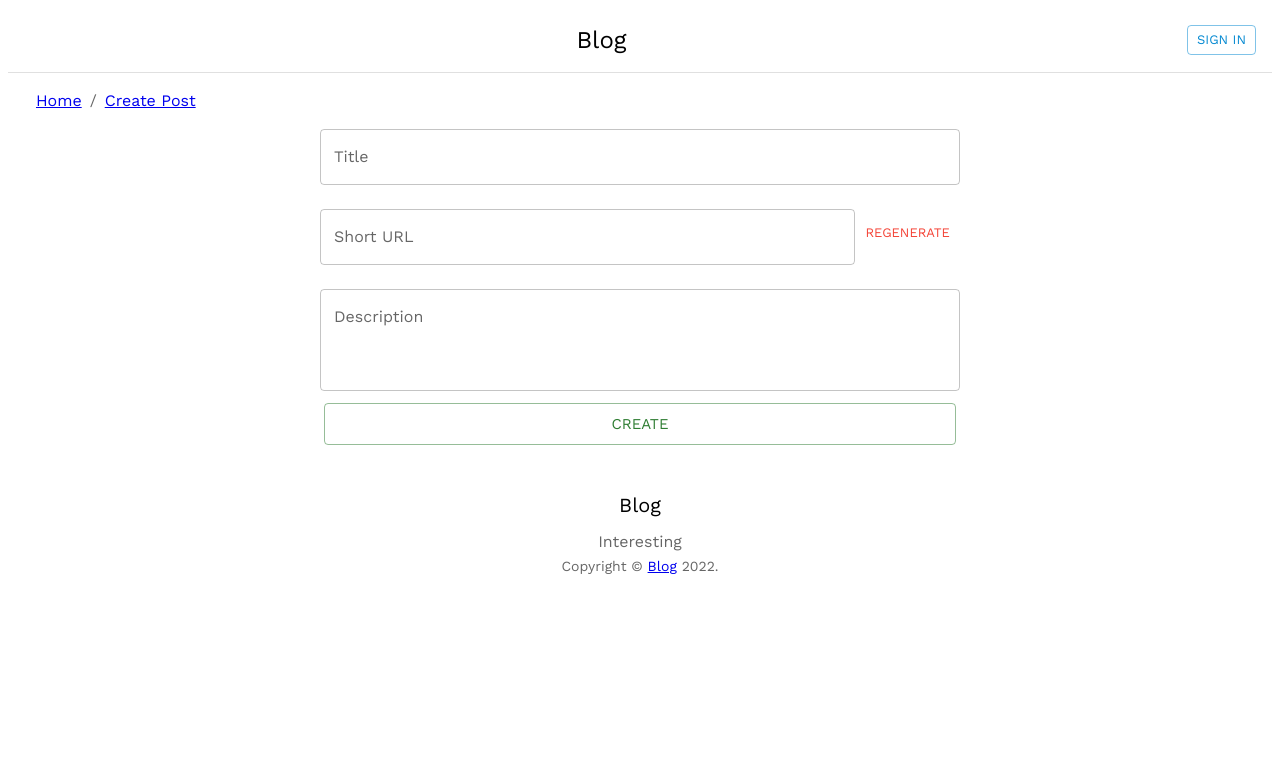
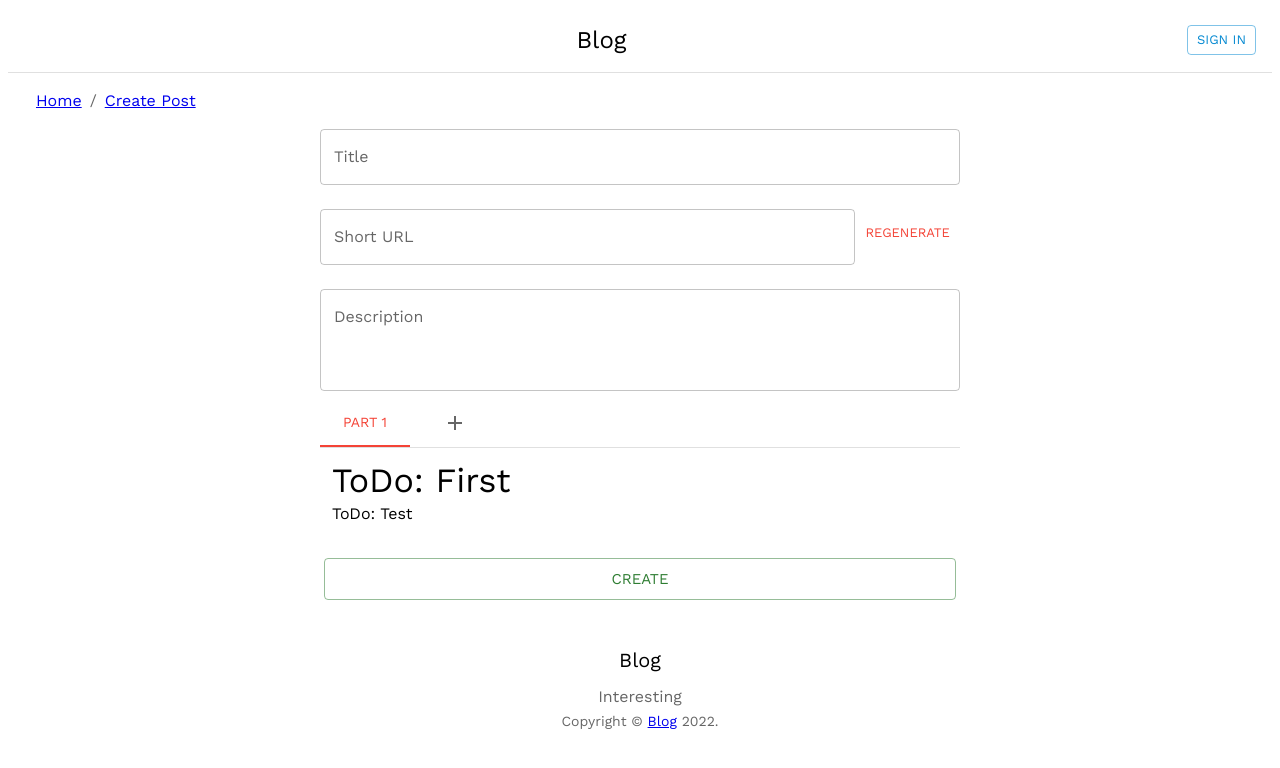
Before and after one commit to misikdmitriy/rich-blog, a React (Create React App) app in the folder frontend/: page /posts/create in a window 1280 px wide. Shown: the top 768 px of the page. Built offline with nearby package versions, Linux system fonts and the light colour scheme; no server answers.

Commit message:
add post parts

```diff
--- a/frontend/src/components/createPost/CreatePostPage.tsx
+++ b/frontend/src/components/createPost/CreatePostPage.tsx
@@ -1,17 +1,28 @@
-import React, { useEffect } from 'react';
+import React, { useEffect, useState } from 'react';
 import {
-	Formik, Form, Field, useFormikContext, FormikContextType,
+	Formik,
+	Form,
+	Field,
+	useFormikContext,
+	FormikContextType,
 } from 'formik';
 import { useMutation } from '@apollo/client';
 import * as Yup from 'yup';
 import {
-	Box, TextField, Button,
+	Box,
+	TextField,
+	Button,
+	Tabs,
+	Tab,
+	Typography,
 } from '@mui/material';
+import AddIcon from '@mui/icons-material/Add';
 import { useNavigate } from 'react-router-dom';
 import { CreatePostMutation } from '../../graphql/mutations/createPost';
 import { useBackdrop } from '../progress/BackdropProgress';
 import { useAppBar } from '../appBar/AppBar';
 import { toMessage } from '../../common/errors';
+import { PostContent } from '../../types/post';
 
 const schema = Yup.object().shape({
 	title: Yup.string().required(),
@@ -25,6 +36,7 @@ interface CreatePostValues {
 	title: string,
 	shortUrl: string,
 	description: string,
+	parts: PostContent[]
 }
 
 const CreatePostContext: React.FC = () => {
@@ -40,11 +52,46 @@ const CreatePostContext: React.FC = () => {
 	return null;
 };
 
+interface TabPanelProps {
+	children: React.ReactNode | React.ReactNode[];
+	index: number;
+	value: number;
+  }
+
+const TabPanel = (props: TabPanelProps) => {
+	const {
+		children, value, index, ...other
+	} = props;
+
+	return (
+		<div
+			role="tabpanel"
+			hidden={value !== index}
+			id={`content-tabpanel-${index}`}
+			aria-labelledby={`content-tabpanel-${index}`}
+			{...other}
+		>
+			{value === index && (
+				<Box sx={{ p: 3 }}>
+					{children}
+				</Box>
+			)}
+		</div>
+	);
+};
+
 const CreatePostPage = () => {
 	const [createPost] = useMutation(CreatePostMutation);
 	const { open: openBackdrop, close: closeBackdrop } = useBackdrop();
 	const { open: openSnackbar } = useAppBar();
 	const navigate = useNavigate();
+
+	const [activeTab, setActiveTab] = useState(0);
+	const [parts, setParts] = useState<(PostContent & {id: number})[]>([{
+		id: 0,
+		title: 'ToDo: First',
+		content: 'ToDo: Test',
+	}]);
 
 	function createTextField <TName extends keyof CreatePostValues & string>(
 		name: TName,
@@ -84,6 +131,14 @@ const CreatePostPage = () => {
 		);
 	}
 
+	const handleChange = (event: React.SyntheticEvent, newValue: number) => {
+		if (newValue >= parts.length) {
+			setParts((old) => [...old, { id: old.length, title: '', content: '' }]);
+		}
+
+		setActiveTab(newValue);
+	};
+
 	return (
 		<Box
 			sx={{ display: 'flex' }}
@@ -106,6 +161,7 @@ const CreatePostPage = () => {
 						title: '',
 						shortUrl: '',
 						description: '',
+						parts,
 					}}
 					validationSchema={schema}
 					onSubmit={async (values) => {
@@ -151,6 +207,22 @@ const CreatePostPage = () => {
 								</Button>
 							</Box>
 							{createTextField('description', 'Description', values, { multiline: true, rows: 3 })}
+							<Box sx={{ borderBottom: 1, borderColor: 'divider' }}>
+								<Tabs value={activeTab} onChange={handleChange} aria-label="post content tabs">
+									{parts.map((part, index) => (<Tab key={part.id} label={`Part ${index + 1}`} />))}
+									<Tab icon={<AddIcon />} aria-label="add" />
+								</Tabs>
+							</Box>
+							{parts.map((part, index) => (
+								<TabPanel key={part.id} value={activeTab} index={index}>
+									<Typography variant="h4" component="h6">
+										{part.title}
+									</Typography>
+									<Typography variant="body1" paragraph>
+										{part.content}
+									</Typography>
+								</TabPanel>
+							))}
 							<Button
 								sx={{ m: 1 }}
 								variant="outlined"
--- a/frontend/src/types/post.ts
+++ b/frontend/src/types/post.ts
@@ -9,6 +9,11 @@ export interface Post {
 	createdDate: Date
 }
 
+export interface PostContent {
+	title: string,
+	content: string
+}
+
 export interface PostsResponse {
 	posts: Post[]
 	hasNext: boolean
```
